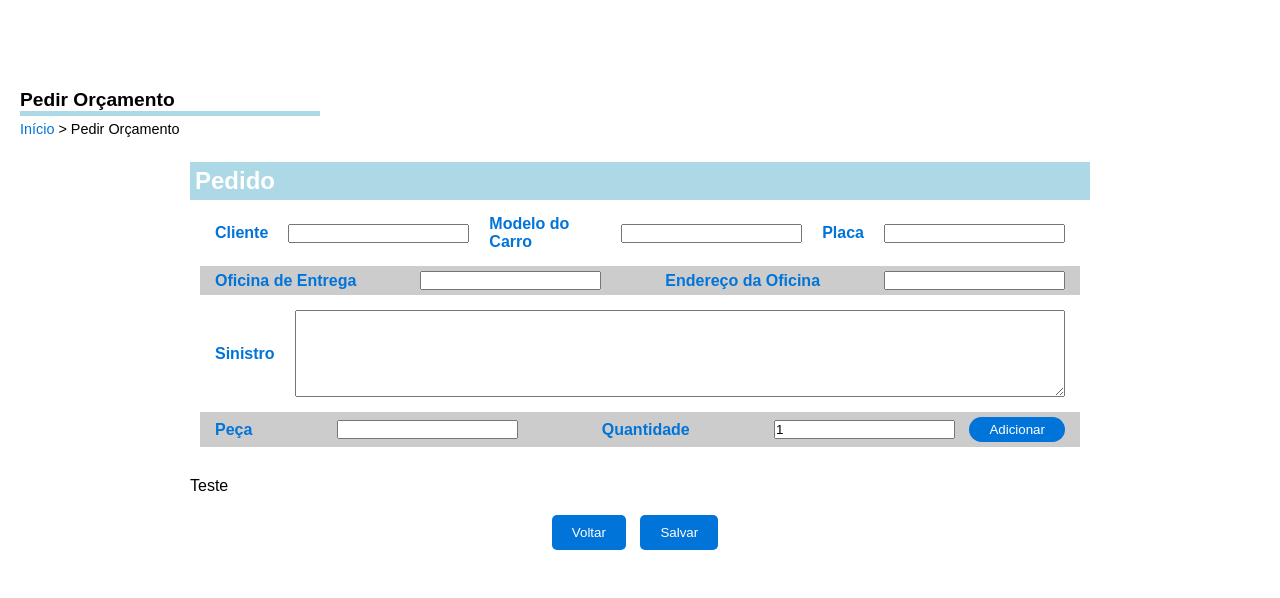
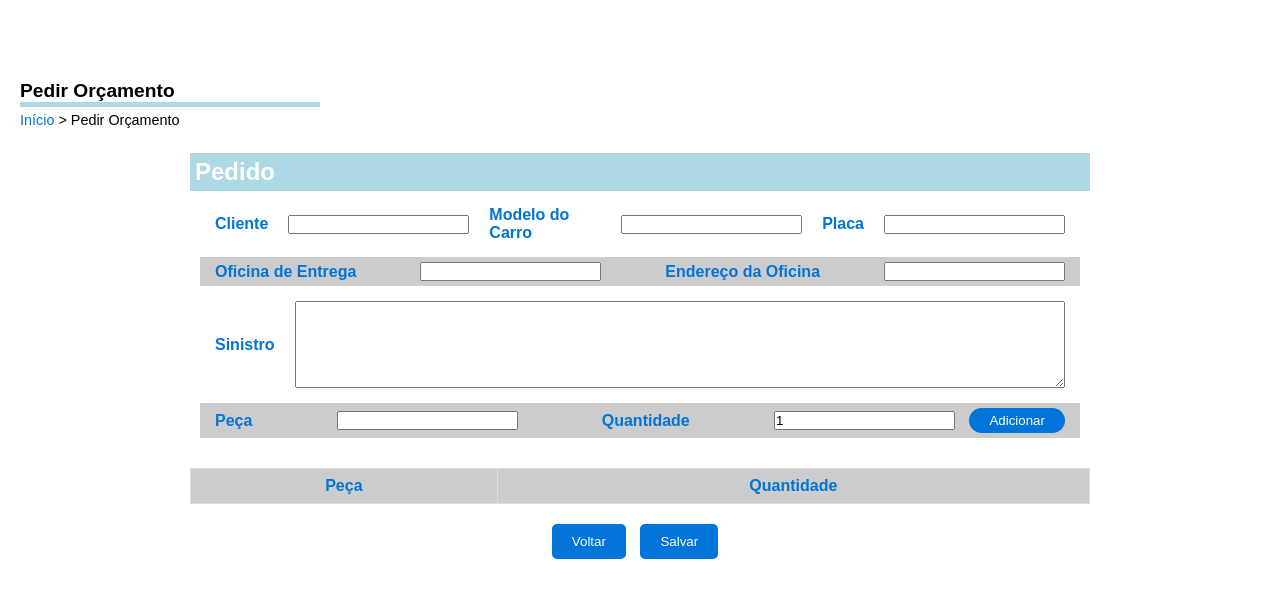
Before and after one commit to AmaralFLucas/OrcaPeca, a Django app: page /solicitar-orcamento/ in a window 1280 px wide. Shown: the part 102-700 px from the top of the page. Run offline with Django 4.2, Linux system fonts and the light colour scheme; lists and menus that the app fills with data are empty.

Commit message:
Adicionado código Javascript para interação das peças adicionadas ao orçamento

```diff
--- a/orcaPecas/templates/pages/solicitar_orcamento.html
+++ b/orcaPecas/templates/pages/solicitar_orcamento.html
@@ -6,6 +6,7 @@
     <meta name="viewport" content="width=device-width, initial-scale=1.0" />
     <link rel="stylesheet" href="{% static 'css/style.css' %}" />
     <link rel="stylesheet" href="{% static 'css/solicitar_orcamento.css' %}" />
+    <script src="{% static 'scripts/adicionar_pecas.js' %}" defer></script>
     <title>Orça Peças - Pedir Orçamento</title>
   </head>
   <body>
@@ -20,7 +21,8 @@
           <a href="{% url 'index' %}">Início</a> > <span>Pedir Orçamento</span>
         </div>
       </div>
-      <form  method="POST"> {% csrf_token %}
+      <form id="orcamento-form" method="POST">
+        {% csrf_token %}
         <div class="form-container">
           <h2>Pedido</h2>
           <div class="form-section">
@@ -39,7 +41,12 @@
           </div>
           <div class="form-section">
             <label for="sinistro">Sinistro</label>
-          <textarea name="sinistro" id="sinistro" cols="30" rows="5"></textarea>
+            <textarea
+              name="sinistro"
+              id="sinistro"
+              cols="30"
+              rows="5"
+            ></textarea>
           </div>
           <div class="form-section oficina">
             <label for="peca">Peça</label>
@@ -59,14 +66,22 @@
         </div>
         <div class="table">
           <table>
-          Teste
+            <thead>
+              <tr>
+                <th>Peça</th>
+                <th>Quantidade</th>
+              </tr>
+            </thead>
+            <tbody id="itemsBody">
+              <!-- Itens adicionados aparecerão aqui -->
+            </tbody>
           </table>
         </div>
         <div class="buttons">
           <button
             type="button"
             class="btn-back"
-          onclick="history.back(), preventDefault()"
+            onclick="history.back(); return false;"
           >
             Voltar
           </button>
--- a/templates/static/css/solicitar_orcamento.css
+++ b/templates/static/css/solicitar_orcamento.css
@@ -96,3 +96,40 @@ main {
   border-radius: 15px;
   padding: 5px 20px;
 }
+
+.table {
+  margin-top: 20px;
+  overflow-x: auto;
+  max-height: 400px;
+}
+
+table {
+  width: 100%;
+  border-collapse: collapse;
+}
+
+table,
+th,
+td {
+  border: 1px solid #ddd;
+}
+
+th,
+td {
+  padding: 8px;
+  text-align: center;
+}
+
+th {
+  background-color: #ccc;
+  color: #0074d9;
+  font-weight: bold;
+}
+
+tbody tr:nth-child(even) {
+  background-color: #f2f2f2;
+}
+
+tbody tr:nth-child(odd) {
+  background-color: #fff;
+}
--- /dev/null
+++ b/templates/static/scripts/adicionar_pecas.js
@@ -0,0 +1,21 @@
+document.querySelector(".btn-add").addEventListener("click", function () {
+  var tbody = document.getElementById("itemsBody");
+
+  var newRow = document.createElement("tr");
+
+  var pecaCell = document.createElement("td");
+  var quantidadeCell = document.createElement("td");
+
+  var pecaValue = document.getElementById("peca").value;
+  var quantidadeValue = document.getElementById("quantidade").value;
+
+  pecaCell.textContent = pecaValue;
+  quantidadeCell.textContent = quantidadeValue;
+
+  newRow.appendChild(pecaCell);
+  newRow.appendChild(quantidadeCell);
+
+  tbody.appendChild(newRow);
+
+  document.getElementById("peca").value = "";
+});
```
Also changed, not shown: db.sqlite3. Lines whose indentation alone changed are shown as unchanged.
